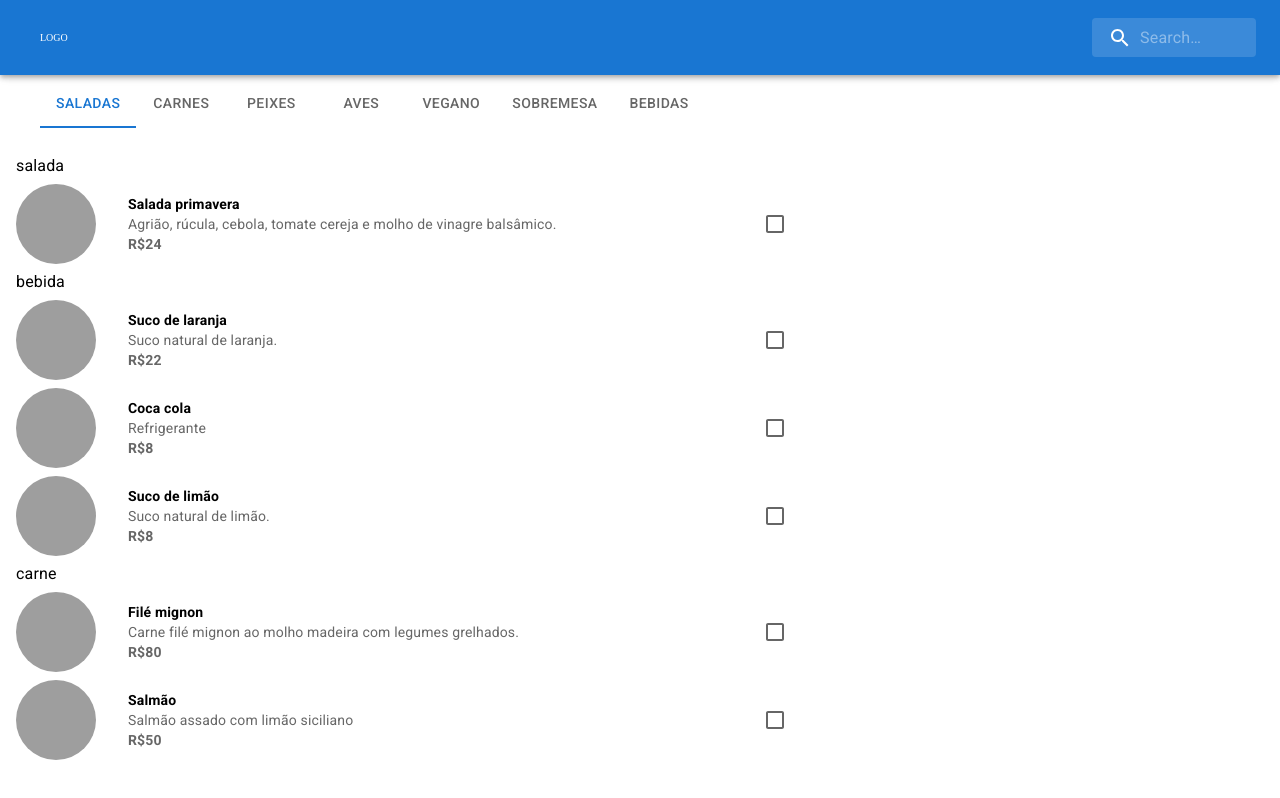
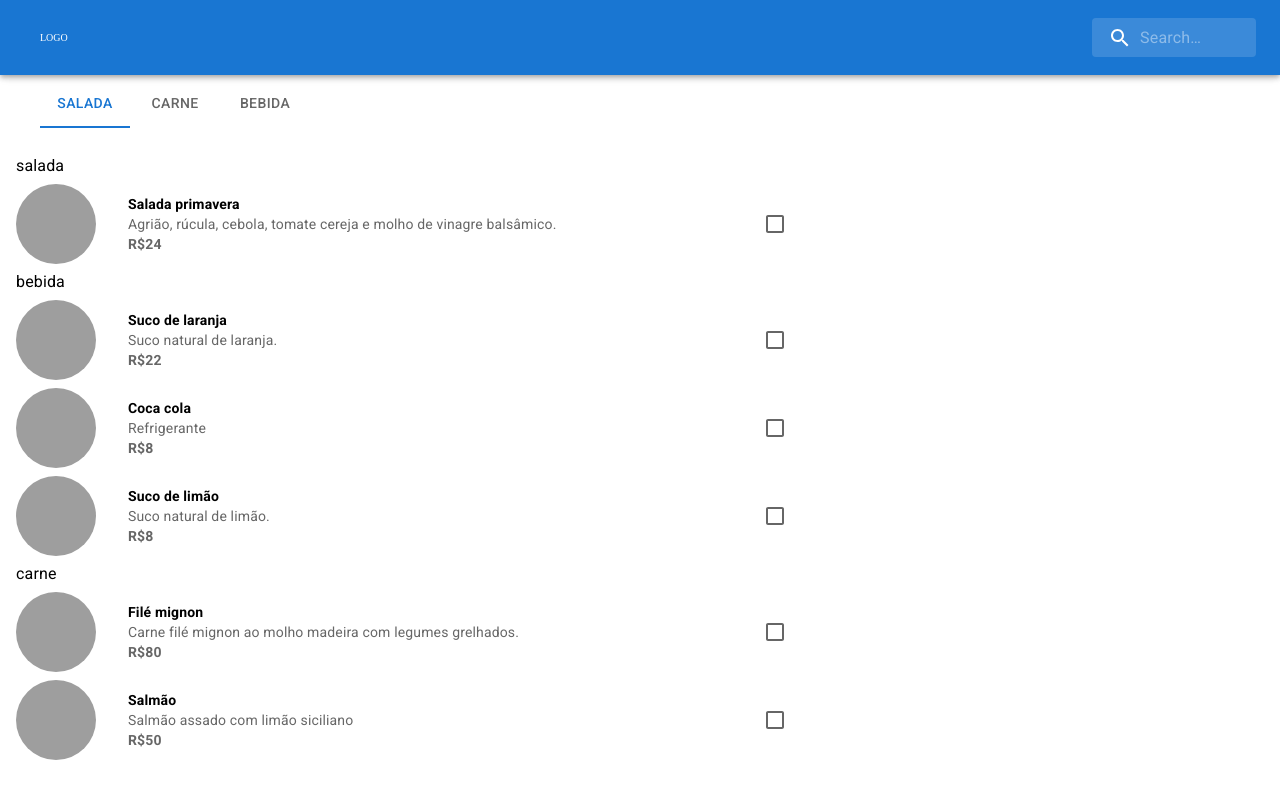
Before and after one commit to chatakeyama/my-menu, a React (Create React App) app: page / in a window 1280 px wide. Shown: the top 798 px of the page. Built offline with nearby package versions, Linux system fonts and the light colour scheme; data requests are answered from the project's data file; grey boxes are pictures that could not be loaded.

Commit message:
feat: traz categorias do servidor

```diff
--- a/db.json
+++ b/db.json
@@ -42,5 +42,19 @@
             "price": 8.00,
             "category": "bebida"
         }
+    ],
+    "categories": [
+        {
+            "id": 1,
+            "name": "salada"
+        },
+        {
+            "id": 2,
+            "name": "carne"
+        },
+        {
+            "id": 3,
+            "name": "bebida"
+        }
     ]
 }
--- a/src/components/TabsNavBar/TabsNavBar.tsx
+++ b/src/components/TabsNavBar/TabsNavBar.tsx
@@ -1,13 +1,25 @@
-import * as React from 'react';
-import Tabs from '@mui/material/Tabs';
-import Tab from '@mui/material/Tab';
-import Box from '@mui/material/Box';
-import './TabsNavBar.scss'
+import React, { useEffect, useState } from "react";
+import Tabs from "@mui/material/Tabs";
+import Tab from "@mui/material/Tab";
+import Category from "../../interfaces/Category";
+import config from "../../config.json";
+import { getCategories } from "../../services/MenuService.tsx";
+import "./TabsNavBar.scss";
+
+const apiUrl = config.apiUrl;
 
 const TabsNavBar = () => {
-    const [value, setValue] = React.useState(0);
+  const [value, setValue] = useState(0);
+    const [categories, setCategories] = useState([]);
 
-    const categories = ['Saladas', 'Carnes', 'Peixes', 'Aves', 'Vegano', 'Sobremesa', 'Bebidas']
+  useEffect(() => {
+    loadCategories();
+  }, []);
+
+  const loadCategories = async () => {
+    const categories = await getCategories();
+    setCategories(categories);
+  };
 
   const handleChange = (event: React.SyntheticEvent, newValue: number) => {
     setValue(newValue);
@@ -21,11 +33,14 @@ const TabsNavBar = () => {
         variant="scrollable"
         scrollButtons
         allowScrollButtonsMobile
-                aria-label="scrollable force tabs example">
-                {categories.map(c => { return (<Tab key={c} label={c} />) })}
+        aria-label="scrollable force tabs example"
+      >
+        {categories.map((category: Category[]) => {
+          return <Tab key={category.id} label={category.name} />;
+        })}
       </Tabs>
     </>
-    )
-}
+  );
+};
 
 export default TabsNavBar;
--- /dev/null
+++ b/src/interfaces/Category.ts
@@ -0,0 +1,4 @@
+export default interface Category {
+    id: number,
+    name: string
+}
--- a/src/services/MenuService.tsx
+++ b/src/services/MenuService.tsx
@@ -1,6 +1,7 @@
 import axios from "axios";
 import config from "../config.json";
 import Dish from "../interfaces/Dish";
+import Category from "../interfaces/Category";
 
 const apiEndpoint = config.apiUrl;
 
@@ -10,6 +11,12 @@ export async function getAll(): Promise<Dish[]> {
   return data;
 }
 
+export async function getCategories(): Promise<Category[]> {
+  const promise = axios.get(`${apiEndpoint}/categories`);
+  const { data } = await promise;
+  return data;
+}
+
 export function search(text: string) {
   return axios.get(`${apiEndpoint}/dishes?title_like=${text}`);
 }
```
Lines whose indentation alone changed are shown as unchanged.
